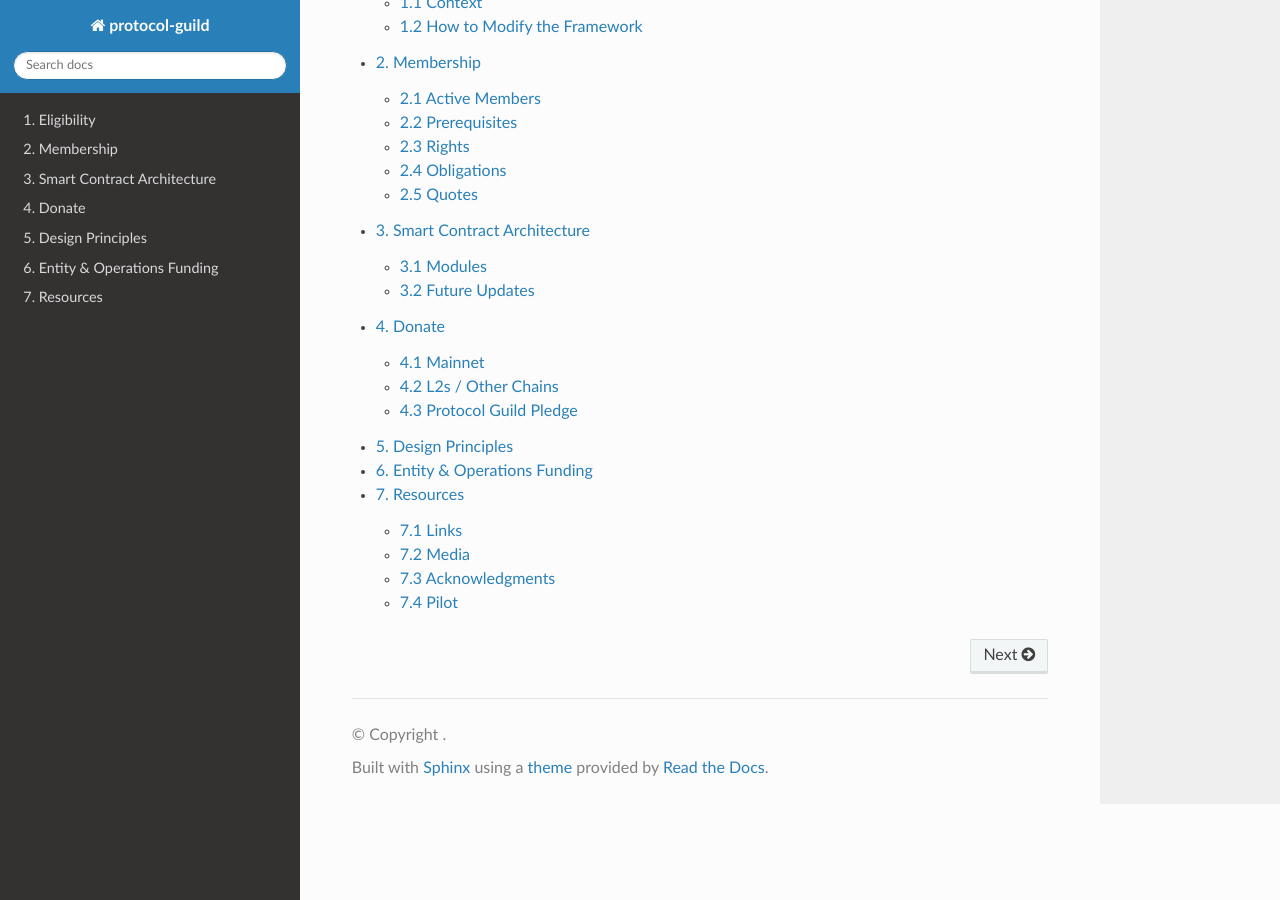
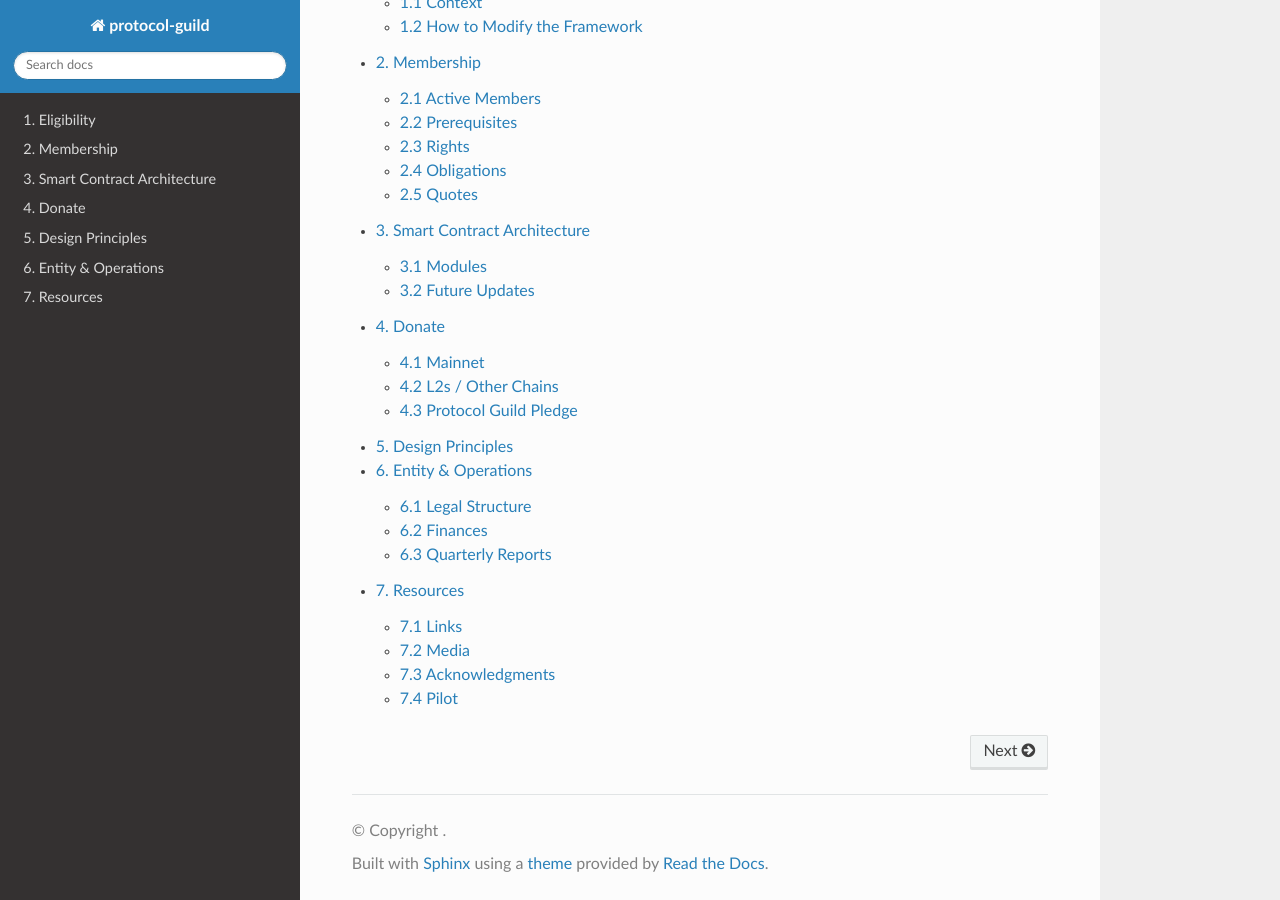
Before and after one commit to protocolguild/documentation, a Sphinx documentation site: the page built from docs/index.rst, in a window 1280 px wide and 900 px high, scrolled down 1278 px. Built offline with Sphinx 7.4.7 and the Read the Docs theme 2.0.0, drawn with Linux system fonts in a browser that asks for light colours.

Commit message:
Cheeky edits to 06-entity-&-operations.md
Made it more future proof by;
- Renaming section title to simply "Entity & Operations" instead of "Entity & Operations Funding", because if we do fill out this section with more info in the future, then having a more broad name is better because changing this title would break links shared in the past
- Added placeholders for sections we'll add in the future
- Adding blockchain categories (added Optimism, and we'll be adding zkSync soon too)

Other small changes;
- Changed my name for consistency (to match the membership table)
- Simplified the "$200k" sentence ("hedge market volatility" is covered by "maintaing stablecoin reserve" and "unanticipated expenses" is covered by "variable costs"

```diff
--- a/docs/06-entity-&-operations.md
+++ b/docs/06-entity-&-operations.md
@@ -1,15 +1,28 @@
-# 6. Entity & Operations Funding
+# 6. Entity & Operations
 
-There is a PG legal entity which currently receives 2% of the split proceeds to a Safe multisig:
+## 6.1 Legal Structure
 
-- [0x0cDF1a78f00f56ba879D0aCc0FDa1789e415f23B](https://app.safe.global/balances?safe=eth:0x0cDF1a78f00f56ba879D0aCc0FDa1789e415f23B) (current address)
-- [0x69f4b27882eD6dc39E820acFc08C3d14f8e98a99](https://app.safe.global/balances?safe=eth:0x69f4b27882eD6dc39E820acFc08C3d14f8e98a99) (previous address)
+*Coming soon*
+
+## 6.2 Finances
+
+Protocol Guild's legal entity currently receives 2% of split proceeds to Safe multisigs:
+
+- Mainnet
+    - [0x0cDF1a78f00f56ba879D0aCc0FDa1789e415f23B](https://app.safe.global/balances?safe=eth:0x0cDF1a78f00f56ba879D0aCc0FDa1789e415f23B) (current address)
+    - [0x69f4b27882eD6dc39E820acFc08C3d14f8e98a99](https://app.safe.global/balances?safe=eth:0x69f4b27882eD6dc39E820acFc08C3d14f8e98a99) (previous address)
+- Optimism
+    - [0x0cDF1a78f00f56ba879D0aCc0FDa1789e415f23B](https://app.safe.global/balances?safe=oeth:0x0cDF1a78f00f56ba879D0aCc0FDa1789e415f23B)
 
 The entity converts all tokens on a monthly basis to maintain a stablecoin reserve. This covers:
 
-- $200k in reserve for 2 years of fixed annual/variable expenses incurred to operate the entity, hedge market volatility, and any unanticipated expenses
+- $200k in reserve for 2 years of fixed + variable costs incurred to operate the entity
 - $100k in reserve for potential insurance claims against the foundation
-- stable base compensation for independent Operations contributors
-    - $12.5k/month ($150k/year) to support Cheeky Gorilla's ongoing full-time contributions
+- Stable base compensation for independent Operations contributors
+    - $12.5k/month ($150k/year) to support cheeky-gorilla's ongoing full-time contributions
 
 Generally, the entity should receive sufficient funding to cover the above, but not accumulate beyond that. These amounts are set by the membership, as noted in the [Governance](https://protocol-guild.readthedocs.io/en/latest/02-membership.html#governance) subsection of the docs.
+
+## 6.3 Quarterly Reports
+
+*Coming soon*
```
